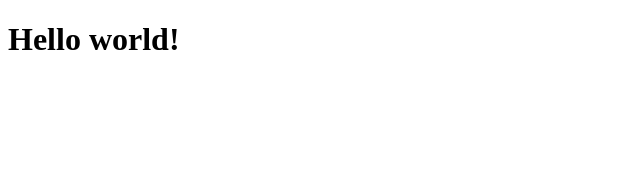
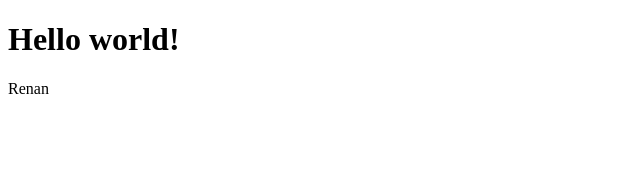
Before and after one commit to RenanFachin/RS_RocketNotesFront, a React (Vite) app: page / in a window 1280 px wide. Shown: the top 170 px of the page, without its empty margins (0-640 px from the left). Built offline with nearby package versions, Linux system fonts and the light colour scheme.

Commit message:
1 componente retorna apenas um único elemento. Neste caso, o fragment vem para ajustar esta necessidade. Neste commit, foi feito o uso do fragment

```diff
--- a/src/pages/Details.jsx
+++ b/src/pages/Details.jsx
@@ -1,8 +1,15 @@
+// Fazendo o import do fragment de dentro do react - import { Fragment } from 'react'
+// Só é necessário este import caso se deseje utilizar <Frament> </Fragment> como caixa de conteúdo
+// Se não quiser fazer o import, pode se utilizar desta propriedade usando apenas <> </>
+
 // é necessário exportar a função (export)
 export function Details(){
 
   return (
     // Onde estará o conteúdo da interface
+    <>
     <h1>Hello world!</h1>
+    <span>Renan</span>
+    </>
   )
 }
```
